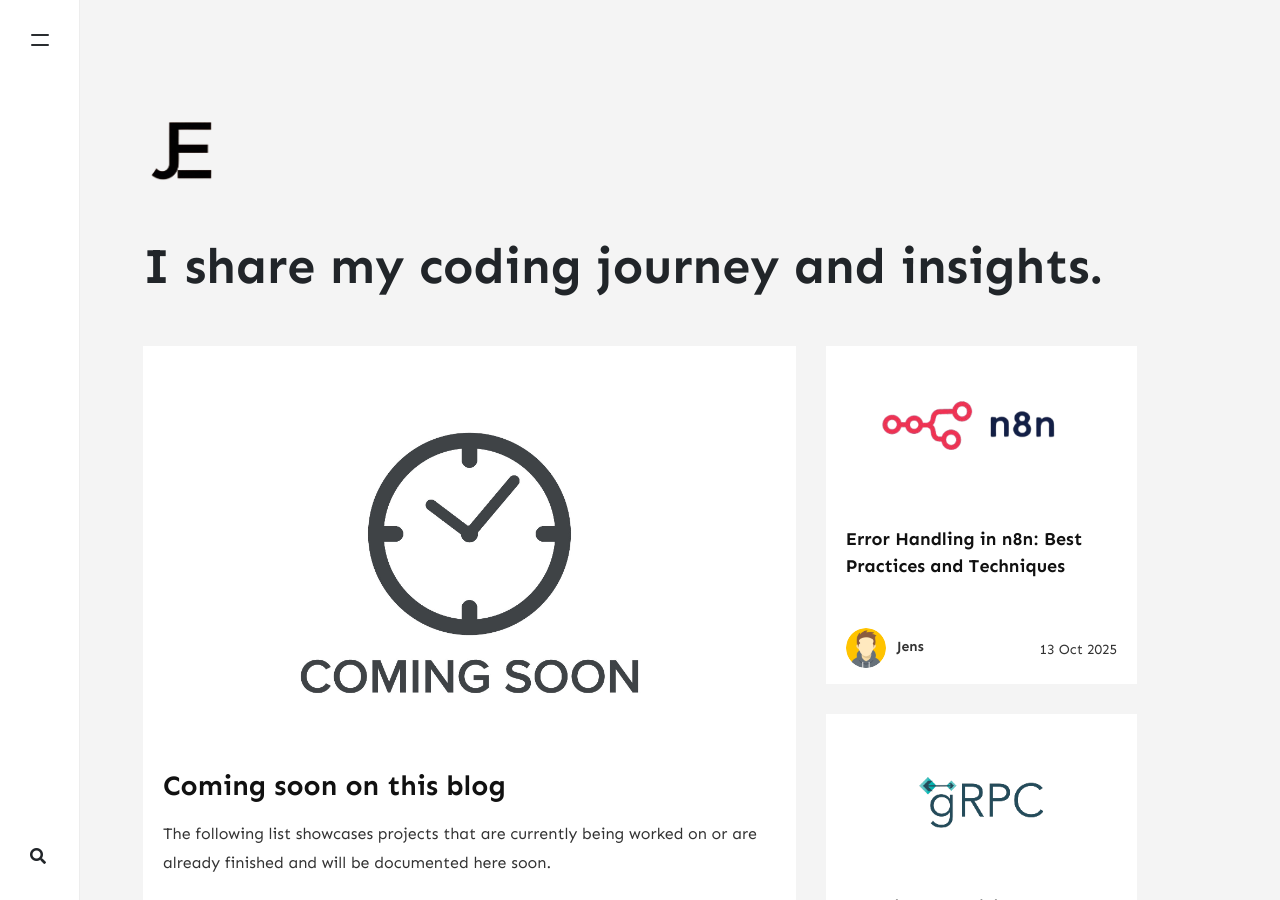
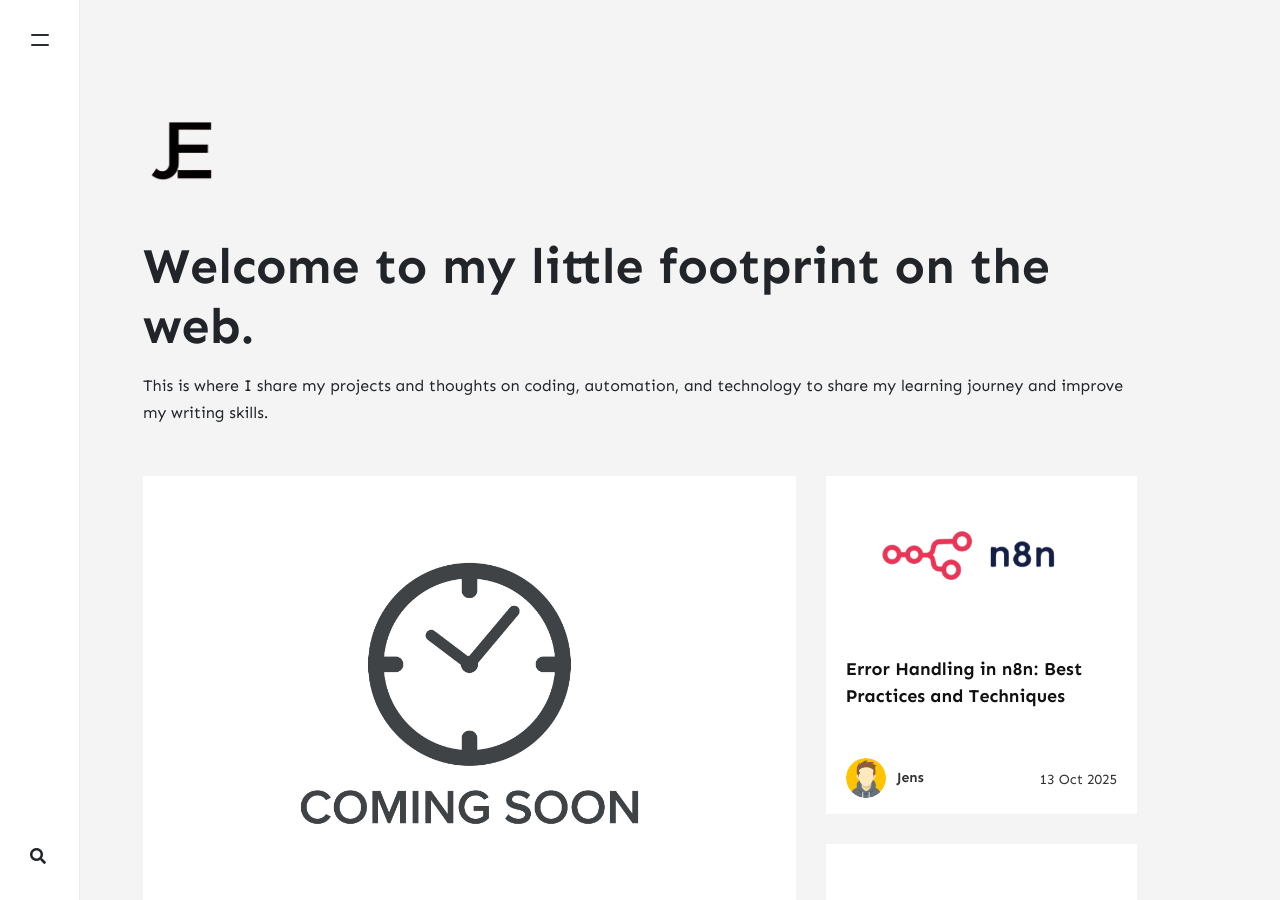
Before and after one commit to jensettl/jensettl.github.io, a Jekyll site: the page built from index.html, in a window 1280 px wide and 900 px high. Built offline with Jekyll 4.4.1, drawn with Linux system fonts in a browser that asks for light colours; nearby versions of some CDN libraries; the list of posts is cut into pages by our own code.

Commit message:
Update site description and add subheader in config and layout files

```diff
--- a/_config.yml
+++ b/_config.yml
@@ -1,7 +1,8 @@
 # Site
 name: "Jens' Blog"
 title: "Jens' Blog"
-description: "I share my coding journey and insights."
+description: "Welcome to my little footprint on the web."
+subheader: "This is where I share my projects and thoughts on coding, automation, and technology to share my learning journey and improve my writing skills."
 logo: 'assets/images/logo_black_cropped.png'
 favicon: 'assets/images/logo_black_cropped.png'
 baseurl:
--- a/_layouts/default.html
+++ b/_layouts/default.html
@@ -4,7 +4,7 @@
 <meta charset="utf-8">
 <meta name="viewport" content="width=device-width, initial-scale=1, shrink-to-fit=no">
 
-<link rel="icon" href="{{ site.baseurl }}/assets/images/logo.png">
+<link rel="icon" href="{{ site.baseurl }}/assets/images/logo1.png">
 
 <title>{{ page.title }} | {{site.name}}</title>
 
@@ -81,6 +81,9 @@
         <p class="sitetag">
             {{ site.description }}
         </p>
+        <p>
+            {{ site.subheader }}
+        </p>
     {% endif %}
 
     <!-- Content
```
